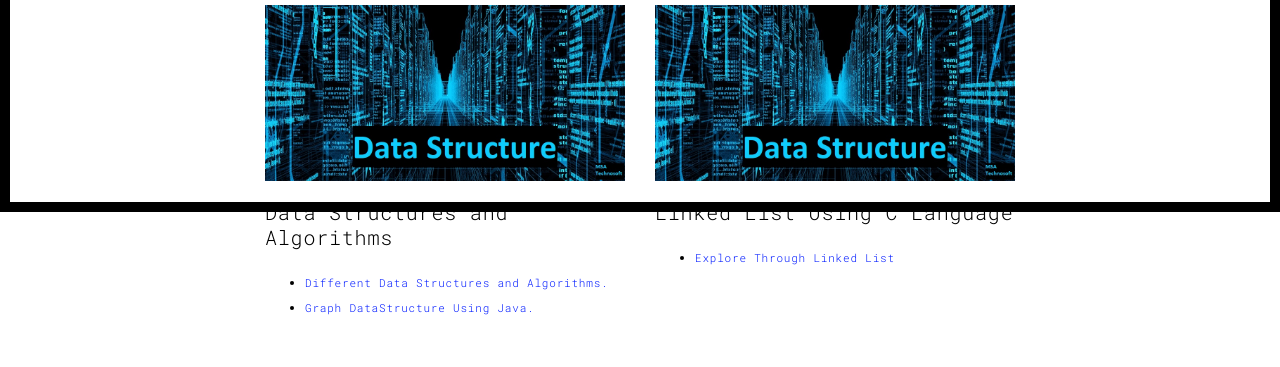
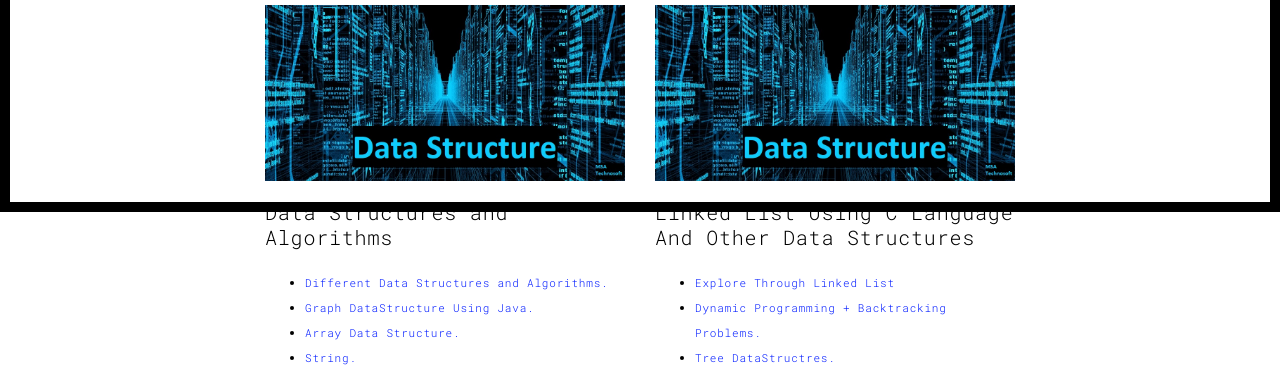
Before and after one commit to Rohithv07/PORTFO, a Flask app: template templates/work4.html in a window 1280 px wide. Shown: the part 588-955 px from the top of the page. Run offline with Flask 2, Linux system fonts and the light colour scheme; the template is opened without the code that fills it, so the values that code supplies are empty.

Commit message:
Added Some data structre contents

```diff
--- a/templates/work4.html
+++ b/templates/work4.html
@@ -86,13 +86,18 @@
               <ul>
                 <li><a href = "https://github.com/Rohithv07/zeroToMasteryWorkDataStructure">Different Data Structures and Algorithms.</a></li>
                 <li><a href = "https://github.com/Rohithv07/LeetCodeTopInterviewQuestions/tree/master/Graph"> Graph DataStructure Using Java. </a></li>
+                <li><a href = "https://github.com/Rohithv07/LeetCodeTopInterviewQuestions/tree/master/Arrays">Array Data Structure. </a></li>
+                <li><a href = "https://github.com/Rohithv07/LeetCodeTopInterviewQuestions/tree/master/Strings/Easy"> String. </a></li>
               </ul>
           </div>
           <div class="col-xs-12 col-md-6">
             <img src="./static/assets/images/DS.jpg" class="img-responsive" alt="">
-            <h3><p>Linked List Using C Language</p></h3>
+            <h3><p>Linked List Using C Language And Other Data Structures</p></h3>
               <ul>
                 <li><a href = "https://github.com/Rohithv07/linkedList">Explore Through Linked List</a></li>
+                <li><a href = "https://github.com/Rohithv07/LeetCodeTopInterviewQuestions/tree/master/DynamicPgm">Dynamic Programming + Backtracking Problems.</a></li>
+                <li><a href = "https://github.com/Rohithv07/LeetCodeTopInterviewQuestions/tree/master/Tree">Tree DataStructres.
+                </a></li>
               </ul>
           </div>
         </div>
```
